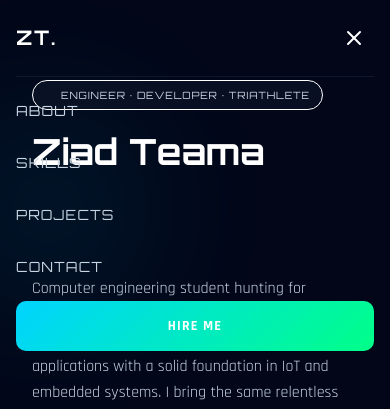
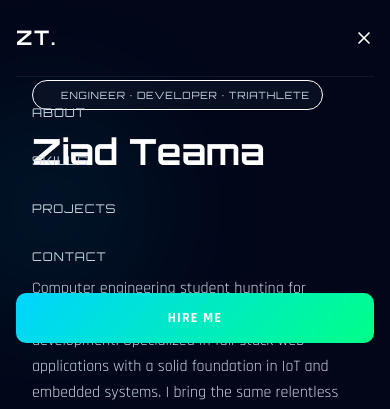
Before and after one commit to ziadteama/Portofolio, a Next.js app: page / in a window 390 px wide. Both pictures are taken after a click on the button "Toggle menu". Shown: the top 409 px of the page. Built offline with nearby package versions, Linux system fonts and the light colour scheme.

Commit message:
Refactor Nav component for improved mobile and desktop navigation; adjust button sizes, padding, and margins for better layout and usability.

```diff
--- a/components/nav.tsx
+++ b/components/nav.tsx
@@ -56,7 +56,7 @@ export const Nav = () => {
           </motion.button>
 
           {/* Desktop Navigation */}
-          <ul className="hidden md:flex items-center gap-10">
+          <ul className="hidden md:flex items-center gap-6 lg:gap-10">
             {navLinks.map((link, index) => (
               <motion.li
                 key={link.text}
@@ -66,7 +66,7 @@ export const Nav = () => {
               >
                 <button
                   onClick={() => scrollToSection(link.href)}
-                  className="font-sport text-sm uppercase tracking-wider text-slate-300 hover:text-sport-blue transition-colors relative group py-2 px-1"
+                  className="font-sport text-xs lg:text-sm uppercase tracking-wider text-slate-300 hover:text-sport-blue transition-colors relative group py-2 px-1"
                 >
                   {link.text}
                   <span className="absolute -bottom-1 left-0 w-0 h-0.5 bg-sport-blue group-hover:w-full transition-all duration-300" />
@@ -92,10 +92,10 @@ export const Nav = () => {
           {/* Mobile Menu Button */}
           <button
             onClick={() => setIsMobileMenuOpen(!isMobileMenuOpen)}
-            className="md:hidden p-2 text-white hover:text-sport-blue transition-colors"
+            className="md:hidden p-2 -mr-2 text-white hover:text-sport-blue transition-colors"
             aria-label="Toggle menu"
           >
-            {isMobileMenuOpen ? <X size={24} /> : <Menu size={24} />}
+            {isMobileMenuOpen ? <X size={20} /> : <Menu size={20} />}
           </button>
         </div>
 
@@ -105,23 +105,23 @@ export const Nav = () => {
             initial={{ opacity: 0, height: 0 }}
             animate={{ opacity: 1, height: 'auto' }}
             exit={{ opacity: 0, height: 0 }}
-            className="md:hidden mt-4 py-4 border-t border-slate-800/50"
+            className="md:hidden mt-4 pb-4 border-t border-slate-800/50"
           >
-            <ul className="space-y-4">
+            <ul className="space-y-2 pt-4">
               {navLinks.map((link) => (
                 <li key={link.text}>
                   <button
                     onClick={() => scrollToSection(link.href)}
-                    className="block w-full text-left font-sport text-sm uppercase tracking-wider text-slate-300 hover:text-sport-blue transition-colors py-2"
+                    className="block w-full text-left font-sport text-xs uppercase tracking-wider text-slate-300 hover:text-sport-blue hover:bg-slate-800/30 transition-colors py-3 px-4 rounded-lg"
                   >
                     {link.text}
                   </button>
                 </li>
               ))}
-              <li>
+              <li className="pt-2">
                 <button
                   onClick={() => scrollToSection('#contact')}
-                  className="w-full btn-sport-sm"
+                  className="w-full btn-sport-sm text-center"
                 >
                   Hire Me
                 </button>
```
